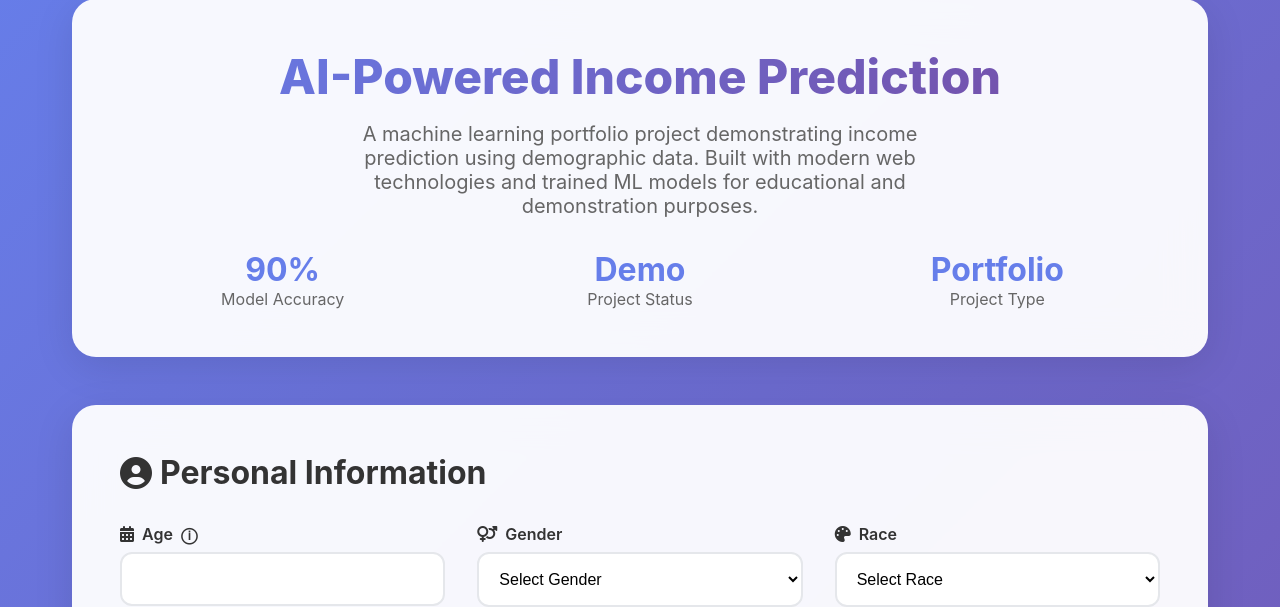
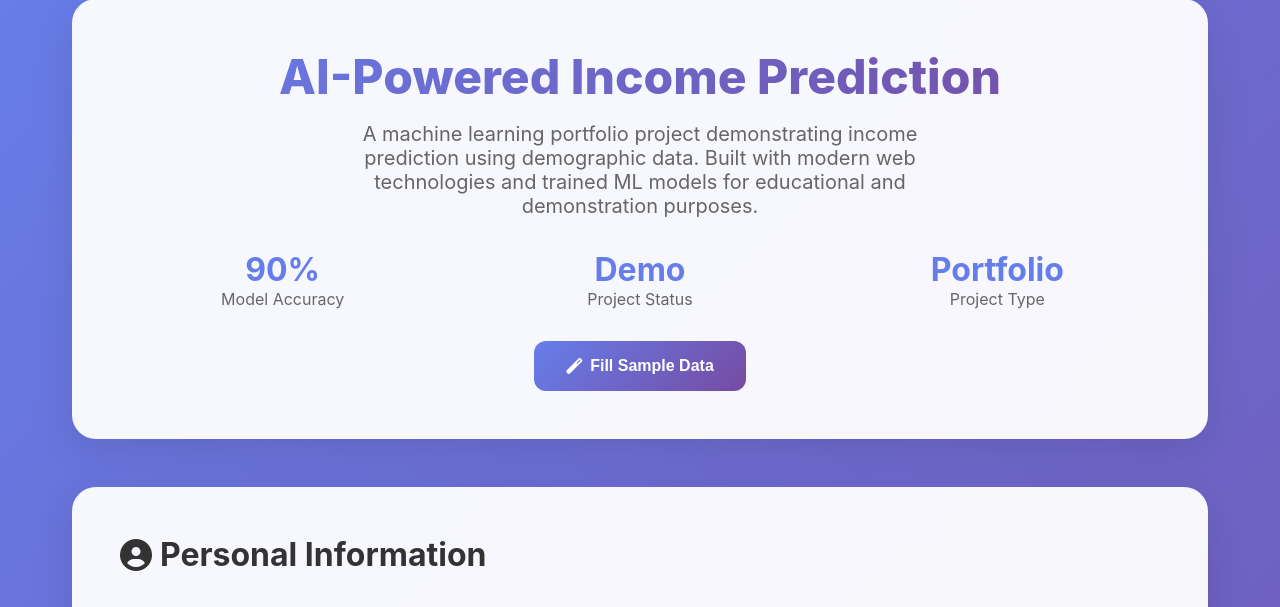
Before and after one commit to BhaskarMishra05/IBM-EDUNET-Project, a Flask app: page /predictdata in a window 1280 px wide. Shown: the part 94-701 px from the top of the page. Run offline with Flask 3, Linux system fonts and the light colour scheme.

Commit message:
html update auto sampler

```diff
--- a/templates/home.html
+++ b/templates/home.html
@@ -183,6 +183,27 @@
             box-shadow: 0 10px 30px rgba(102, 126, 234, 0.3);
         }
 
+        .sample-btn {
+            padding: 1rem 2rem;
+            background: linear-gradient(135deg, #667eea, #764ba2);
+            color: white;
+            border: none;
+            border-radius: 12px;
+            font-size: 1rem;
+            font-weight: 600;
+            cursor: pointer;
+            transition: all 0.3s ease;
+            display: flex;
+            align-items: center;
+            gap: 0.5rem;
+            margin: 2rem auto 0;
+        }
+
+        .sample-btn:hover {
+            transform: translateY(-2px);
+            box-shadow: 0 10px 30px rgba(102, 126, 234, 0.3);
+        }
+
         /* Results Section */
         .results-section {
             margin-top: 2rem;
@@ -317,6 +338,10 @@
             .nav-links {
                 display: none;
             }
+
+            .stats-grid {
+                grid-template-columns: 1fr !important;
+            }
         }
 
         /* Tooltip */
@@ -425,6 +450,10 @@
                     <div style="color: #666;">Project Type</div>
                 </div>
             </div>
+            <button id="fillSampleBtn" class="sample-btn">
+                <i class="fas fa-magic"></i>
+                Fill Sample Data
+            </button>
         </section>
 
         <section class="form-section" id="predictor">
@@ -722,6 +751,62 @@
     </footer>
 
     <script>
+        // Sample data based on dataset statistics
+        const sampleData = {
+            age: [23, 25, 28, 30, 31, 33, 35, 36, 38, 40, 42, 45, 48, 50, 52, 55, 58, 60],
+            gender: ['Male', 'Female'],
+            race: ['White', 'Black', 'Asian-Pac-Islander', 'Amer-Indian-Eskimo', 'Other'],
+            native_country: ['United-States', 'Mexico', 'Philippines', 'Germany', 'Canada', 'Puerto-Rico', 'El-Salvador', 'India', 'Cuba', 'England'],
+            education: ['HS-grad', 'Some-college', 'Bachelors', 'Masters', 'Assoc-voc', '11th', 'Assoc-acdm', '10th', '7th-8th', 'Prof-school', '9th', '12th', 'Doctorate', '5th-6th', '1st-4th', 'Preschool'],
+            educational_num: [1, 2, 3, 4, 5, 6, 7, 8, 9, 10, 11, 12, 13, 14, 15, 16],
+            workclass: ['Private', 'Self-emp-not-inc', 'Local-gov', 'State-gov', 'Self-emp-inc', 'Federal-gov', 'Without-pay'],
+            occupation: ['Prof-specialty', 'Craft-repair', 'Exec-managerial', 'Adm-clerical', 'Sales', 'Other-service', 'Machine-op-inspct', 'Transport-moving', 'Handlers-cleaners', 'Farming-fishing', 'Tech-support', 'Protective-serv', 'Priv-house-serv', 'Armed-Forces'],
+            hours_per_week: [20, 25, 30, 35, 40, 45, 50, 55, 60, 65, 70],
+            marital_status: ['Married-civ-spouse', 'Never-married', 'Divorced', 'Separated', 'Widowed', 'Married-spouse-absent', 'Married-AF-spouse'],
+            relationship: ['Husband', 'Not-in-family', 'Own-child', 'Unmarried', 'Wife', 'Other-relative'],
+            fnlwgt: [100000, 150000, 200000, 250000, 300000, 350000, 400000],
+            capital_gain: [0, 5000, 7298, 7688, 15024, 99999],
+            capital_loss: [0, 1887, 1902, 1977, 2415]
+        };
+
+        // Function to get random item from array
+        function getRandomItem(arr) {
+            return arr[Math.floor(Math.random() * arr.length)];
+        }
+
+        // Fill sample data button handler
+        document.getElementById('fillSampleBtn').addEventListener('click', function() {
+            const form = document.getElementById('predictionForm');
+
+            // Fill all form fields with random sample data
+            form.querySelector('[name="age"]').value = getRandomItem(sampleData.age);
+            form.querySelector('[name="gender"]').value = getRandomItem(sampleData.gender);
+            form.querySelector('[name="race"]').value = getRandomItem(sampleData.race);
+            form.querySelector('[name="native_country"]').value = getRandomItem(sampleData.native_country);
+            form.querySelector('[name="education"]').value = getRandomItem(sampleData.education);
+            form.querySelector('[name="educational_num"]').value = getRandomItem(sampleData.educational_num);
+            form.querySelector('[name="workclass"]').value = getRandomItem(sampleData.workclass);
+            form.querySelector('[name="occupation"]').value = getRandomItem(sampleData.occupation);
+            form.querySelector('[name="hours_per_week"]').value = getRandomItem(sampleData.hours_per_week);
+            form.querySelector('[name="marital_status"]').value = getRandomItem(sampleData.marital_status);
+            form.querySelector('[name="relationship"]').value = getRandomItem(sampleData.relationship);
+            form.querySelector('[name="fnlwgt"]').value = getRandomItem(sampleData.fnlwgt);
+            form.querySelector('[name="capital_gain"]').value = getRandomItem(sampleData.capital_gain);
+            form.querySelector('[name="capital_loss"]').value = getRandomItem(sampleData.capital_loss);
+
+            // Add visual feedback
+            this.innerHTML = '<i class="fas fa-check"></i> Sample Data Filled!';
+            this.style.background = 'linear-gradient(135deg, #10b981, #059669)';
+
+            setTimeout(() => {
+                this.innerHTML = '<i class="fas fa-magic"></i> Fill Sample Data';
+                this.style.background = 'linear-gradient(135deg, #667eea, #764ba2)';
+            }, 2000);
+
+            // Scroll to form
+            document.getElementById('predictor').scrollIntoView({ behavior: 'smooth' });
+        });
+
         // Form submission handling
         document.getElementById('predictionForm').addEventListener('submit', function(e) {
             e.preventDefault();
```
